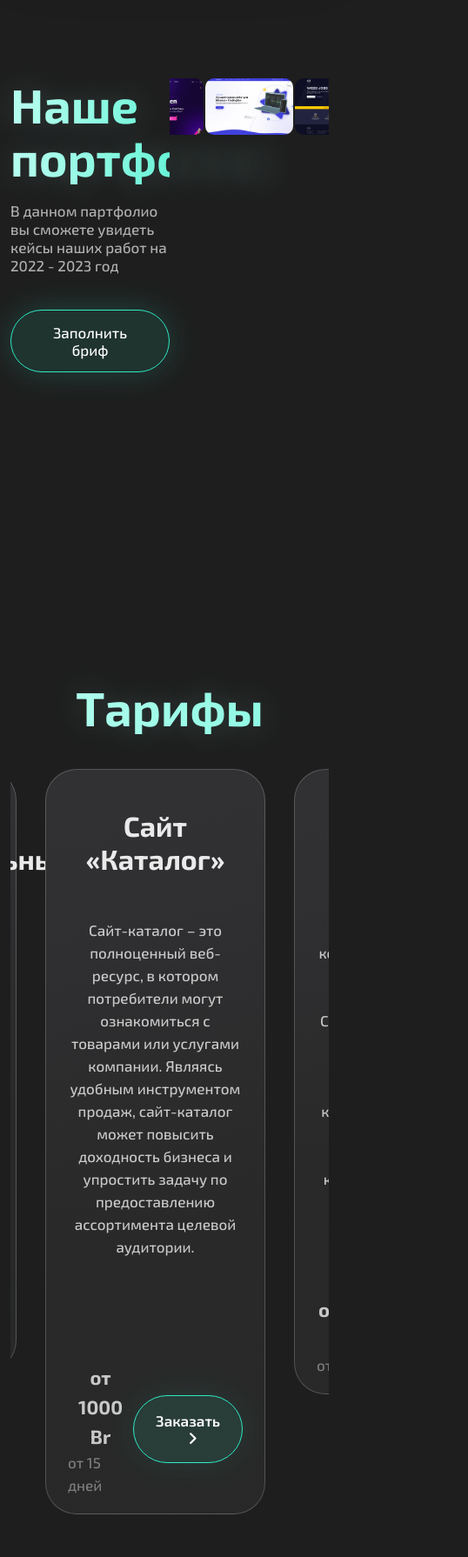
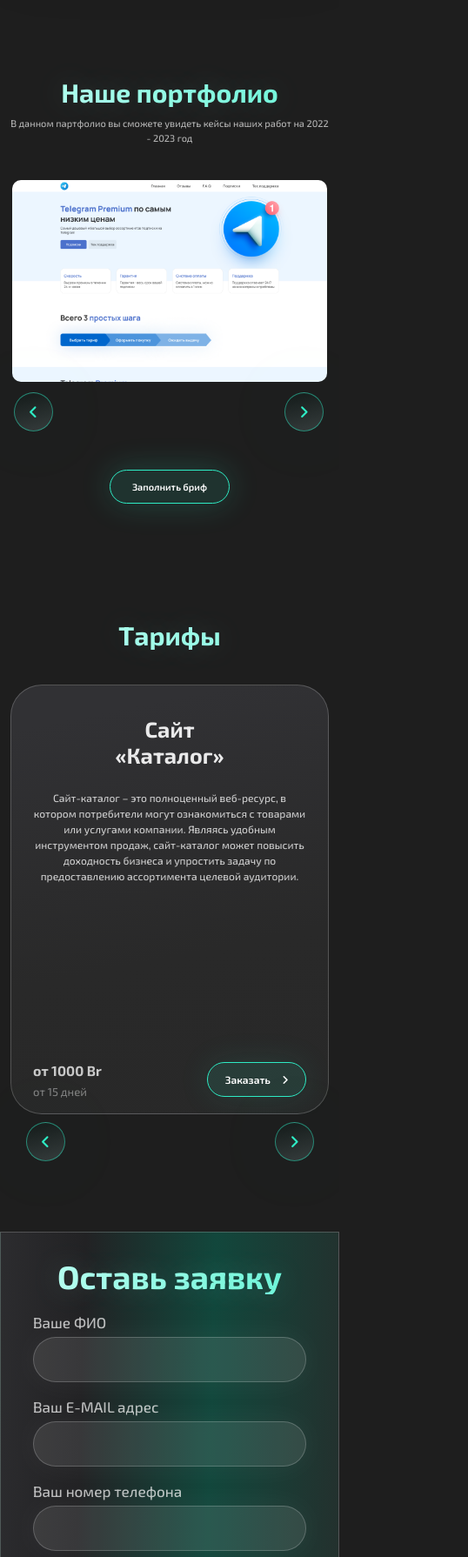
Before and after one commit to ZemliakovD/x-dev, a plain HTML site: page index.html in a window 390 px wide. Shown: the part 2600-4390 px from the top of the page at 87% size, 538 px wide, since content can reach past the window. Drawn offline with nearby package versions, Linux system fonts and the light colour scheme.

Commit message:
Add files via upload

```diff
--- a/css/style.css
+++ b/css/style.css
@@ -422,6 +422,10 @@ a.active-menu{
     margin-bottom: 0;
 }
 
+.mob-button{
+    display: none;
+}
+
 .rates-inner h2{
     background: linear-gradient(87.77deg, #B5FEEF 10.96%, #2EECC5 259.77%);
     -webkit-background-clip: text;
@@ -658,6 +662,12 @@ a.active-menu{
 }
 
 @media (max-width: 575.98px) {
+
+    html, body {
+        /* Убирает прокрутку по горизонтале, для мобильной версии */
+        overflow-x: hidden;
+    }
+
     .navbar{
         padding-top: 55px;
         padding-bottom: 125px;
@@ -745,10 +755,10 @@ a.active-menu{
     }
 
     .main-banner img{
-        width: 270%;
+        width: 175%;
         position: absolute;
-        right: -175px;
-        top: -98px;
+        right: -16%;
+        bottom: -49.5vh;
     }
 
     .reasons{
@@ -844,6 +854,213 @@ a.active-menu{
         margin: 0px 0 -25px 115px;
     }
 
+    .partfolio{
+        margin-bottom: 135px;
+    }
+
+    .partfolio-inner{
+        flex-direction: column;
+        margin-bottom: 135px;
+    }
+
+    .partfolio-info{
+        width: 100%;
+    }
+
+    .partfolio-info h2{
+        font-size: 30px;
+        line-height: 33px;
+        text-align: center;
+        margin-bottom: 10px;
+    }
+
+    .partfolio-info p{
+        font-weight: 500;
+        font-size: 11px;
+        line-height: 17px;
+        text-align: center;
+        margin-bottom: 40px;
+    }
+
+    .partfolio-button{
+        display: none;
+    }
+
+    .partfolio-card{
+        width: 100%;
+    }
+
+    .mob-button{
+        display: block;
+        margin: 0 auto;
+        padding: 12px 25px;
+        font-weight: 600;
+        font-size: 11px;
+        line-height: 13px;
+    }
+
+    .partfolio-slider{
+        margin-bottom: 100px;
+    }
+
+    .prev-button{
+        top: 105%;
+        left: 1%;
+        width: 45px;
+        height: 45px;
+    }
+
+    .next-button{
+        top: 105%;
+        left: 86%;
+        width: 45px;
+        height: 45px;
+    }
+
+    .rates-slider .prev-button {
+        left: 5%;
+        top: 102%;
+        width: 45px;
+        height: 45px;
+    }
+
+    .rates-slider .next-button {
+        top: 102%;
+        left: 83%;
+        width: 45px;
+        height: 45px;
+    }
+
+    .rates-slider-item{
+        margin: 0 auto;
+    }
+
+    .rates-inner h2{
+        font-size: 30px;
+        line-height: 33px;
+    }
+
+    .rates-card-inner{
+        padding: 35px 25px 15px 25px;
+    }
+
+    .rates-card-inner h3{
+        font-size: 25px;
+        line-height: 30px;
+        margin-bottom: 25px;
+    }
+
+    .rates-card-inner p{
+        font-size: 12px;
+        line-height: 18px;
+        min-height: 190px;
+    }
+
+    .rates-card-cost p{
+        font-size: 16px;
+        line-height: 25px;
+        min-height: fit-content;
+    }
+
+    .rates-card-cost span{
+        font-size: 13px;
+        line-height: 20px;
+    }
+
+    .rates-button{
+        padding: 12px 20px;
+        font-size: 12px;
+        line-height: 14px;
+    }
+
+    .order{
+        margin-bottom: 400px;
+    }
+
+    .order-inner{
+        padding: 30px 25px;
+    }
+
+    .order-info{
+        flex-direction: column;
+    }
+
+    .order-form-info{
+        width: 100%;
+    }
+
+    .order-form-banner{
+        width: 100%;
+    }
+
+    .order-form-banner img{
+        position: absolute;
+        top: 120px;
+        width: 100%;
+        left: 0;
+    }
+
+    .order-form-info h2{
+        font-size: 37px;
+        line-height: 41px;
+        text-align: center;
+        margin-bottom: 35px;
+    }
+
+    .order-form div{
+        margin-top: 0;
+        margin-bottom: 15px;
+    }
+
+    .order-form button{
+        display: block;
+        margin: 0 auto;
+        margin-top: 25px;
+    }
+
+    .footer-inner{
+        padding-bottom: 15px;
+    }
+
+    .footer-inner p{
+        display: none;
+    }
+
+    .social{
+        background: linear-gradient(73.49deg, #313134 -57.16%, #222224 3.42%, #292929 86.16%);
+        border-top: 1px solid rgba(255, 255, 255, 0.2);
+        border-bottom: 1px solid rgba(255, 255, 255, 0.2);
+        margin-bottom: 15px;
+        padding-top: 15px;
+        padding-bottom: 15px;
+    }
+
+    .social a{
+        margin-right: 10px;
+    }
+
+    .footer-bottom p{
+        display: block;
+        font-size: 9px;
+        line-height: 10px;
+        margin-bottom: 8px;
+    }
+
+    .footer-bottom a{
+        font-size: 9px;
+        line-height: 10px;
+    }
+
+
+
+
+
+
+
+
+
+
+
 }
 
 @media (max-width: 767.98px) {
--- a/index.html
+++ b/index.html
@@ -161,6 +161,7 @@
                 <div class="partfolio-slider-item"><img src="img/partfolio/partfilio_6.jpg" alt="Заказать разработку сайта"></div>
                 <div class="partfolio-slider-item"><img src="img/partfolio/partfilio_7.jpg" alt="Заказать разработку сайта"></div>
               </div>
+              <button class="button partfolio-button mob-button">Заполнить бриф</button>
             </div>
           </div>
           <div class="rates-inner">
--- a/js/main.js
+++ b/js/main.js
@@ -3,24 +3,29 @@
     nextArrow: '<button type="button" class="next-button"><i class="fa-solid fa-angle-right fa-beat" style="color: #2EECC5;"></i></button>',
     slidesToShow: 1,
     slidesToScroll: 1,
-    autoplay: true,
-    autoplaySpeed: 2000,
+    infinite: true,
     responsive: [
       {
-        breakpoint: 768,
+        breakpoint: 370,
         settings: {
-          arrows: false,
-          centerMode: true,
-          centerPadding: '40px',
-          slidesToShow: 3
+          arrows: true,
+          slidesToShow: 1,
+          slidesToScroll: 1,
         }
       },
       {
         breakpoint: 480,
         settings: {
-          arrows: false,
-          centerMode: true,
-          centerPadding: '40px',
+          arrows: true,
+          slidesToShow: 1,
+          slidesToShow: 1
+        }
+      },
+      {
+        breakpoint: 768,
+        settings: {
+          arrows: true,
+          slidesToShow: 3,
           slidesToShow: 1
         }
       }
@@ -35,21 +40,27 @@
     slidesToScroll: 1,
     responsive: [
       {
-        breakpoint: 768,
+        breakpoint: 769,
         settings: {
-          arrows: false,
-          centerMode: true,
-          centerPadding: '40px',
-          slidesToShow: 3
+          arrows: true,
+          slidesToShow: 1,
+          slidesToScroll: 1
         }
       },
       {
-        breakpoint: 480,
+        breakpoint: 481,
         settings: {
-          arrows: false,
-          centerMode: true,
-          centerPadding: '40px',
-          slidesToShow: 1
+          arrows: true,
+          slidesToShow: 1,
+          slidesToScroll: 1
+        }
+      },
+      {
+        breakpoint: 371,
+        settings: {
+          arrows: true,
+          slidesToShow: 1,
+          slidesToScroll: 1
         }
       }
     ]
```
